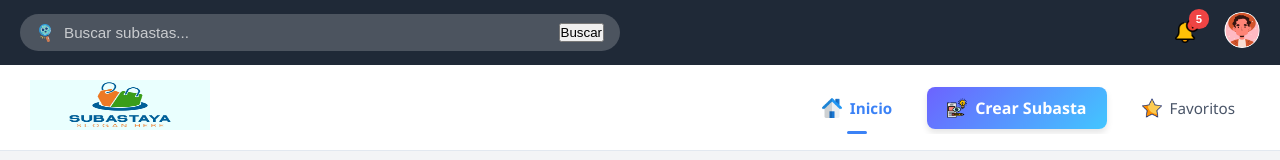
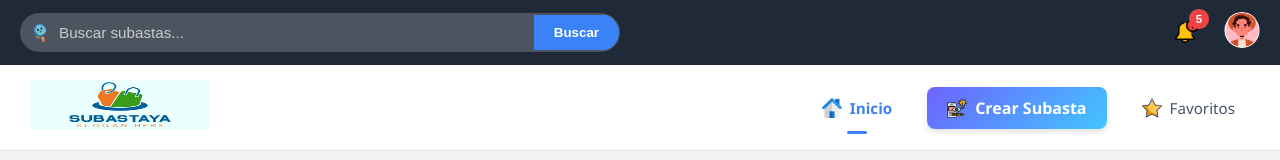
Before and after one commit to daswsi-utp/daswsi-utp-auction-frontend_backend_Dise-o, a Next.js app in the folder frontend/: page / in a window 1280 px wide. Shown: the top 160 px of the page. Built offline with nearby package versions, Linux system fonts and the light colour scheme.

Commit message:
Updated header styles

```diff
--- a/frontend/app/styles/header.css
+++ b/frontend/app/styles/header.css
@@ -70,9 +70,10 @@
   align-items: center;
   background-color: rgba(255, 255, 255, 0.2);
   border-radius: 30px;
-  padding: 8px 15px;
+  padding: 0;
   transition: all 0.3s ease;
   border: 1px solid transparent;
+  overflow: hidden;
 }
 
 .search-box.focused {
@@ -82,7 +83,7 @@
 }
 
 .search-icon {
-  margin-right: 10px;
+  margin: 0 10px;
   opacity: 0.8;
   transition: opacity 0.3s;
 }
@@ -99,6 +100,7 @@
   font-size: 0.95rem;
   color: white;
   transition: all 0.3s;
+  padding: 10px 0;
 }
 
 .search-box.focused input {
@@ -111,6 +113,20 @@
 
 .search-box.focused input::placeholder {
   color: #A0AEC0;
+}
+
+.search-button {
+  background-color: var(--primary-color);
+  color: white;
+  border: none;
+  padding: 10px 20px;
+  cursor: pointer;
+  font-weight: 600;
+  transition: all 0.3s;
+}
+
+.search-button:hover {
+  background-color: #5a52e0;
 }
 
 .top-bar-right {
@@ -358,6 +374,10 @@
   .quick-filters {
     padding: 10px 15px;
   }
+
+  .search-button {
+    display: none;
+  }
 }
 
 @media (min-width: 768px) {
```
